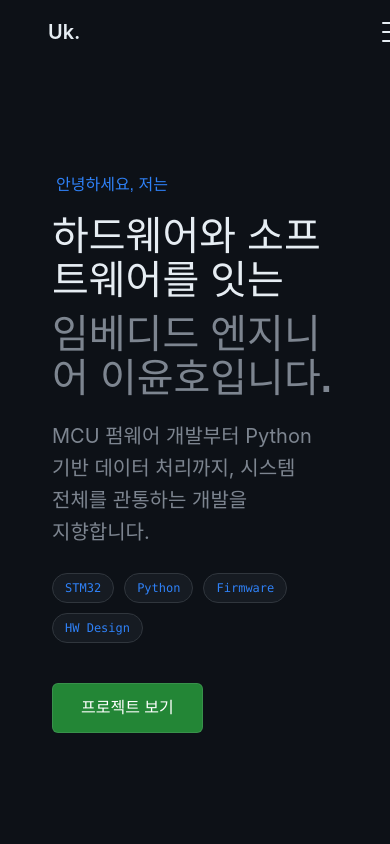
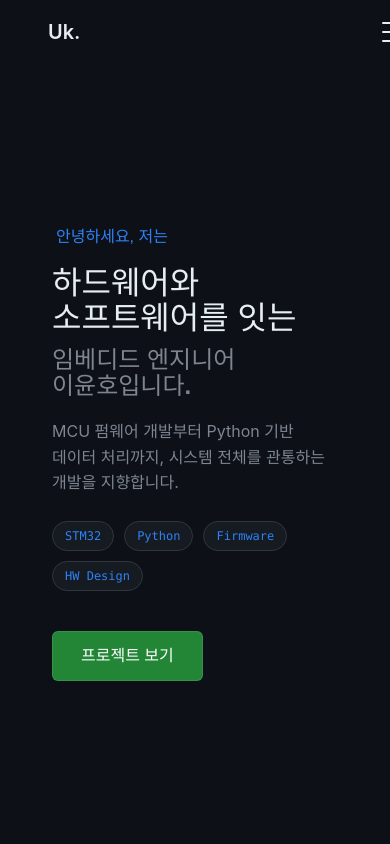
Before and after one commit to FireUknow/Portfolio, a React (Vite) app: page / in a window 390 px wide. Shown: the top 844 px of the page. Built offline with nearby package versions, Linux system fonts and the light colour scheme; a web font is replaced by a local one.

Commit message:
fix: Improve mobile responsiveness and word-break rules

```diff
--- a/src/components/Hero.css
+++ b/src/components/Hero.css
@@ -38,13 +38,27 @@
     line-height: 1.1;
 }
 
+.hero-title.big-ueber {
+    font-size: clamp(32px, 6vw, 80px);
+    /* Adjust min size for mobile */
+}
+
+.hero-subtitle.big-ueber {
+    font-size: clamp(24px, 4.5vw, 60px);
+    /* Adjust min size for mobile */
+}
+
 .hero-description {
     margin: 20px 0 0;
     max-width: 540px;
-    font-size: var(--fz-lg);
+    font-size: clamp(16px, 2vw, 20px);
+    /* Responsive font size */
     line-height: 1.6;
     color: var(--text-secondary);
     word-break: keep-all;
+    /* Prevent splitting words */
+    overflow-wrap: break-word;
+    /* Prevent overflow */
 }
 
 .hero-badges {
--- a/src/components/Navbar.css
+++ b/src/components/Navbar.css
@@ -188,9 +188,18 @@
     .nav-toggle-item {
         border-bottom: none !important;
         margin: 0 !important;
-        padding: 0 !important;
+        padding: 5px 0 !important;
         width: auto !important;
         display: inline-flex !important;
         margin-right: 15px !important;
     }
+
+    /* Container for toggles to sit side-by-side */
+    .nav-links li:last-child {
+        border: none;
+        flex-direction: row;
+        /* Ensure toggles are horizontal */
+        justify-content: flex-start;
+        gap: 15px;
+    }
 }
--- a/src/index.css
+++ b/src/index.css
@@ -30,6 +30,9 @@ body {
   overflow-x: hidden;
   background-color: var(--bg-primary);
   color: var(--text-primary);
+  /* Global Korean word break */
+  word-break: keep-all;
+  overflow-wrap: break-word;
 }
 
 a {
```
